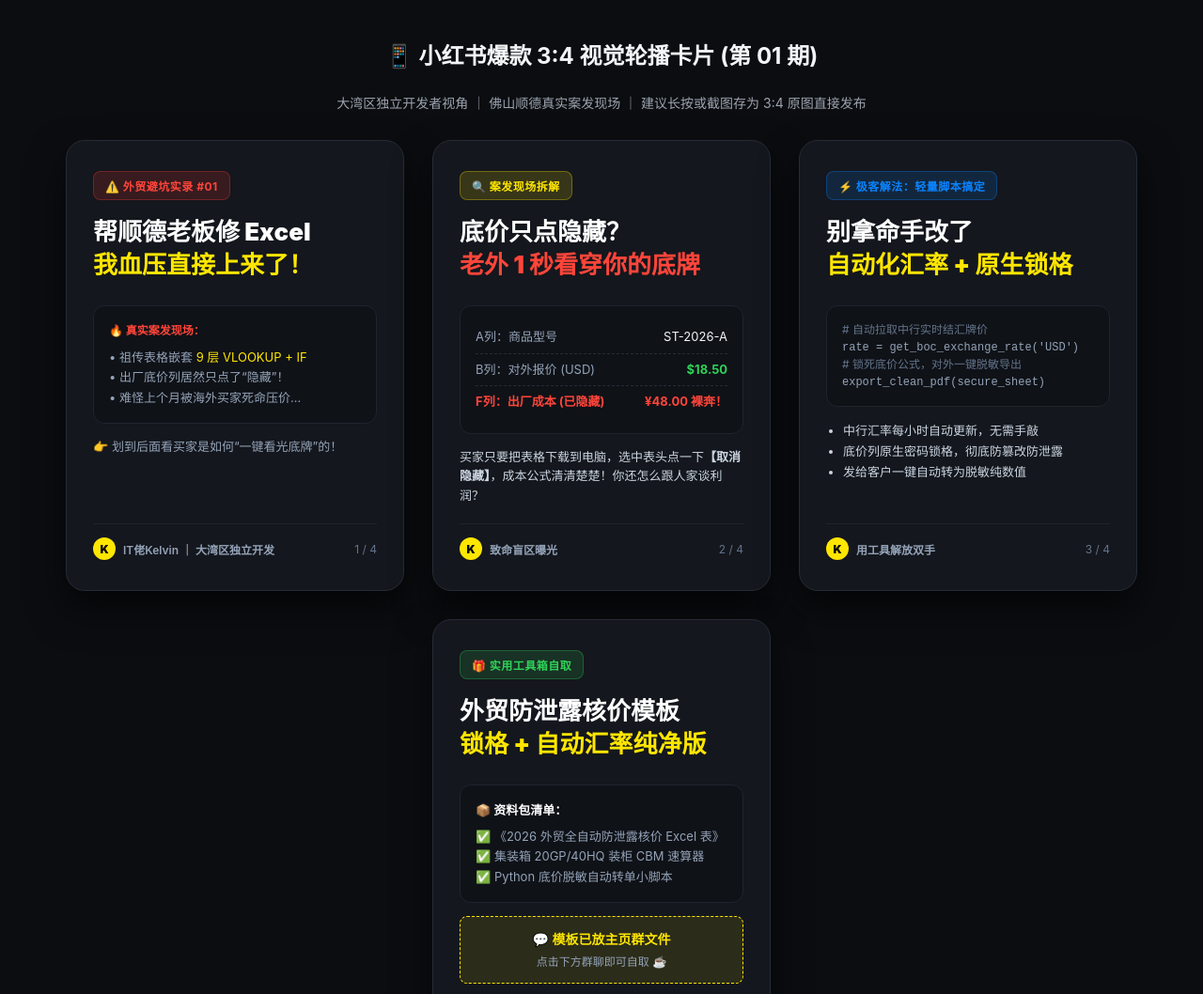
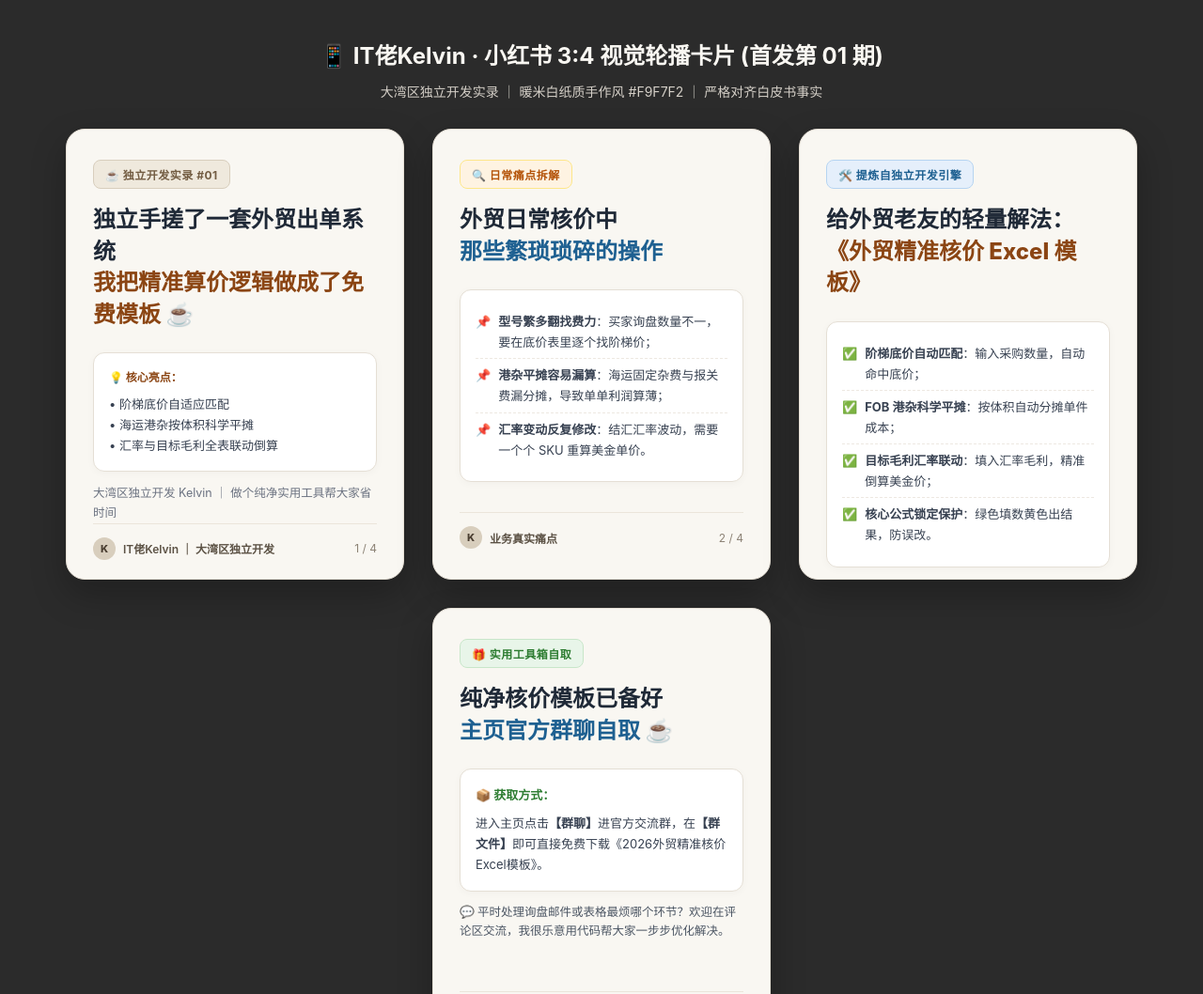
Before and after one commit to KelvinTsui820/kelvinflow-quote-engine, a website: page media_vault/cards/post1_carousel.html in a window 1280 px wide. Shown: the top 1058 px of the page at 94% size. Drawn offline with Linux system fonts and the light colour scheme.

Commit message:
fix(media_vault): purge legacy drafts and align post 01 with whitepaper

```diff
--- a/media_vault/cards/post1_carousel.html
+++ b/media_vault/cards/post1_carousel.html
@@ -2,27 +2,27 @@
 <html lang="zh-CN">
 <head>
   <meta charset="UTF-8">
-  <title>小红书 3:4 爆款轮播卡片预览 - 帮顺德老板修Excel</title>
+  <title>IT佬Kelvin · 小红书 3:4 视觉轮播卡片 (第 01 期)</title>
   <style>
     * { box-sizing: border-box; margin: 0; padding: 0; font-family: -apple-system, BlinkMacSystemFont, "PingFang SC", "Segoe UI", "Microsoft YaHei", sans-serif; }
-    body { background-color: #0b0d10; color: #fff; padding: 40px 20px; display: flex; flex-direction: column; align-items: center; }
-    h1 { font-size: 24px; margin-bottom: 24px; color: #f3f4f6; text-align: center; }
-    p.subtitle { color: #9ca3af; font-size: 14px; margin-bottom: 30px; text-align: center; }
+    body { background-color: #2b2b2b; color: #2c2825; padding: 40px 20px; display: flex; flex-direction: column; align-items: center; }
+    h1 { font-size: 24px; margin-bottom: 12px; color: #f9f7f2; text-align: center; font-weight: 700; }
+    p.subtitle { color: #d4cfc7; font-size: 14px; margin-bottom: 30px; text-align: center; }
 
     .carousel-container {
       display: flex;
       flex-wrap: wrap;
       gap: 30px;
       justify-content: center;
-      max-width: 1300px;
+      max-width: 1400px;
     }
 
-    /* 3:4 小红书黄金比例卡片 */
+    /* 3:4 小红书黄金比例卡片 - 暖米白纸质手作风 #F9F7F2 */
     .card {
       width: 360px;
       height: 480px;
-      background: #14171d;
-      border: 1px solid #262c36;
+      background: #F9F7F2;
+      border: 1px solid #E5DFD5;
       border-radius: 20px;
       padding: 32px 28px;
       display: flex;
@@ -30,12 +30,12 @@
       justify-content: space-between;
       position: relative;
       overflow: hidden;
-      box-shadow: 0 20px 40px rgba(0,0,0,0.6);
-      transition: transform 0.2s ease, border-color 0.2s ease;
+      box-shadow: 0 16px 36px rgba(0,0,0,0.25);
+      transition: transform 0.2s ease, box-shadow 0.2s ease;
     }
     .card:hover {
       transform: translateY(-4px);
-      border-color: #ffe600;
+      box-shadow: 0 20px 40px rgba(0,0,0,0.35);
     }
 
     /* 顶部 Tag */
@@ -45,111 +45,110 @@
       gap: 6px;
       font-size: 12px;
       font-weight: 700;
-      text-transform: uppercase;
       letter-spacing: 0.5px;
       padding: 6px 12px;
       border-radius: 8px;
       width: fit-content;
     }
-    .tag-red { background: rgba(255, 59, 48, 0.15); color: #ff453a; border: 1px solid rgba(255, 59, 48, 0.3); }
-    .tag-yellow { background: rgba(255, 230, 0, 0.15); color: #ffe600; border: 1px solid rgba(255, 230, 0, 0.3); }
-    .tag-blue { background: rgba(10, 132, 255, 0.15); color: #0a84ff; border: 1px solid rgba(10, 132, 255, 0.3); }
-    .tag-green { background: rgba(48, 209, 88, 0.15); color: #30d158; border: 1px solid rgba(48, 209, 88, 0.3); }
+    .tag-warm { background: #EFE9DD; color: #735D43; border: 1px solid #D8CEBD; }
+    .tag-blue { background: #E5EFFB; color: #1E6091; border: 1px solid #B6D4F1; }
+    .tag-green { background: #E8F5E9; color: #2E7D32; border: 1px solid #C8E6C9; }
+    .tag-amber { background: #FEF3E2; color: #B45309; border: 1px solid #FDE68A; }
 
     /* 大字标题 */
     .card-title {
-      font-size: 26px;
-      font-weight: 900;
-      line-height: 1.35;
-      color: #ffffff;
+      font-size: 24px;
+      font-weight: 800;
+      line-height: 1.4;
+      color: #1F2937;
       margin: 16px 0 12px 0;
     }
-    .highlight-yellow { color: #ffe600; }
-    .highlight-red { color: #ff453a; }
+    .highlight-brand { color: #8B4513; }
+    .highlight-accent { color: #1E6091; }
 
     .card-body {
-      font-size: 14px;
-      color: #cbd5e1;
-      line-height: 1.65;
+      font-size: 13.5px;
+      color: #4B5563;
+      line-height: 1.7;
       flex-grow: 1;
     }
 
-    /* 拟态 UI / 代码盒 */
-    .mock-box {
-      background: #0f1217;
-      border: 1px solid #1f242d;
+    /* 纸质便签拟态框 */
+    .memo-box {
+      background: #FFFFFF;
+      border: 1px solid #E5DFD5;
       border-radius: 12px;
       padding: 16px;
-      margin: 14px 0;
+      margin: 12px 0;
       font-size: 13px;
-      color: #94a3b8;
+      color: #374151;
+      box-shadow: 0 2px 8px rgba(0,0,0,0.03);
     }
-    .mock-excel-row {
+    .memo-row {
       display: flex;
-      justify-content: space-between;
+      align-items: flex-start;
+      gap: 8px;
       padding: 6px 0;
-      border-bottom: 1px dashed #262c36;
+      border-bottom: 1px dashed #EDE8E1;
     }
-    .mock-excel-row:last-child { border-bottom: none; }
-    .danger-text { color: #ff453a; font-weight: 700; }
-    .success-text { color: #30d158; font-weight: 700; }
+    .memo-row:last-child { border-bottom: none; }
 
     /* 底部博主标识 */
     .card-footer {
       display: flex;
       align-items: center;
       justify-content: space-between;
-      border-top: 1px solid #1f242d;
+      border-top: 1px solid #EBE5DB;
       padding-top: 14px;
       font-size: 12px;
-      color: #64748b;
+      color: #8C8275;
     }
     .author-badge {
       display: flex;
       align-items: center;
       gap: 8px;
-      color: #94a3b8;
+      color: #5C5245;
       font-weight: 600;
     }
     .author-avatar {
       width: 24px;
       height: 24px;
       border-radius: 50%;
-      background: #ffe600;
-      color: #000;
+      background: #D8CEBD;
+      color: #4A3E31;
       display: flex;
       align-items: center;
       justify-content: center;
-      font-size: 12px;
-      font-weight: 900;
+      font-size: 11px;
+      font-weight: 800;
     }
   </style>
 </head>
 <body>
 
-  <h1>📱 小红书爆款 3:4 视觉轮播卡片 (第 01 期)</h1>
-  <p class="subtitle">大湾区独立开发者视角 ｜ 佛山顺德真实案发现场 ｜ 建议长按或截图存为 3:4 原图直接发布</p>
+  <h1>📱 IT佬Kelvin · 小红书 3:4 视觉轮播卡片 (首发第 01 期)</h1>
+  <p class="subtitle">大湾区独立开发实录 ｜ 暖米白纸质手作风 #F9F7F2 ｜ 严格对齐白皮书事实</p>
 
   <div class="carousel-container">
 
     <!-- Card 1: 封面 -->
     <div class="card">
       <div>
-        <div class="tag tag-red">⚠️ 外贸避坑实录 #01</div>
+        <div class="tag tag-warm">☕ 独立开发实录 #01</div>
         <div class="card-title">
-          帮顺德老板修 Excel<br/>
-          <span class="highlight-yellow">我血压直接上来了！</span>
+          独立手搓了一套外贸出单系统<br/>
+          <span class="highlight-brand">我把精准算价逻辑做成了免费模板 ☕</span>
         </div>
       </div>
       <div class="card-body">
-        <div class="mock-box">
-          <div style="font-size: 12px; color: #ff453a; font-weight: bold; margin-bottom: 8px;">🔥 真实案发现场：</div>
-          <div>• 祖传表格嵌套 <span class="highlight-yellow">9 层 VLOOKUP + IF</span></div>
-          <div>• 出厂底价列居然只点了“隐藏”！</div>
-          <div>• 难怪上个月被海外买家死命压价...</div>
+        <div class="memo-box">
+          <div style="font-size: 12px; color: #8B4513; font-weight: bold; margin-bottom: 6px;">💡 核心亮点：</div>
+          <div>• 阶梯底价自适应匹配</div>
+          <div>• 海运港杂按体积科学平摊</div>
+          <div>• 汇率与目标毛利全表联动倒算</div>
         </div>
-        <p style="font-size: 13px; color: #94a3b8; margin-top: 10px;">
-          👉 划到后面看买家是如何“一键看光底牌”的！
+        <p style="font-size: 12.5px; color: #6B7280; margin-top: 8px;">
+          大湾区独立开发 Kelvin ｜ 做个纯净实用工具帮大家省时间
         </p>
       </div>
       <div class="card-footer">
@@ -161,99 +160,102 @@
       </div>
     </div>
 
-    <!-- Card 2: 案发现场 -->
+    <!-- Card 2: 痛点 -->
     <div class="card">
       <div>
-        <div class="tag tag-yellow">🔍 案发现场拆解</div>
+        <div class="tag tag-amber">🔍 日常痛点拆解</div>
         <div class="card-title">
-          底价只点隐藏？<br/>
-          <span class="highlight-red">老外 1 秒看穿你的底牌</span>
+          外贸日常核价中<br/>
+          <span class="highlight-accent">那些繁琐琐碎的操作</span>
         </div>
       </div>
       <div class="card-body">
-        <div class="mock-box">
-          <div class="mock-excel-row">
-            <span>A列：商品型号</span>
-            <span style="color:#f3f4f6;">ST-2026-A</span>
+        <div class="memo-box">
+          <div class="memo-row">
+            <span>📌</span>
+            <span><b>型号繁多翻找费力</b>：买家询盘数量不一，要在底价表里逐个找阶梯价；</span>
           </div>
-          <div class="mock-excel-row">
-            <span>B列：对外报价 (USD)</span>
-            <span class="success-text">$18.50</span>
+          <div class="memo-row">
+            <span>📌</span>
+            <span><b>港杂平摊容易漏算</b>：海运固定杂费与报关费漏分摊，导致单单利润算薄；</span>
           </div>
-          <div class="mock-excel-row">
-            <span class="danger-text">F列：出厂成本 (已隐藏)</span>
-            <span class="danger-text">¥48.00 裸奔！</span>
+          <div class="memo-row">
+            <span>📌</span>
+            <span><b>汇率变动反复修改</b>：结汇汇率波动，需要一个个 SKU 重算美金单价。</span>
           </div>
         </div>
-        <p style="font-size: 13px; color: #cbd5e1; line-height: 1.6;">
-          买家只要把表格下载到电脑，选中表头点一下<b>【取消隐藏】</b>，成本公式清清楚楚！你还怎么跟人家谈利润？
+      </div>
+      <div class="card-footer">
+        <div class="author-badge">
+          <div class="author-avatar">K</div>
+          <span>业务真实痛点</span>
+        </div>
+        <span>2 / 4</span>
+      </div>
+    </div>
+
+    <!-- Card 3: 交付 -->
+    <div class="card">
+      <div>
+        <div class="tag tag-blue">🛠️ 提炼自独立开发引擎</div>
+        <div class="card-title">
+          给外贸老友的轻量解法：<br/>
+          <span class="highlight-brand">《外贸精准核价 Excel 模板》</span>
+        </div>
+      </div>
+      <div class="card-body">
+        <div class="memo-box">
+          <div class="memo-row">
+            <span>✅</span>
+            <span><b>阶梯底价自动匹配</b>：输入采购数量，自动命中底价；</span>
+          </div>
+          <div class="memo-row">
+            <span>✅</span>
+            <span><b>FOB 港杂科学平摊</b>：按体积自动分摊单件成本；</span>
+          </div>
+          <div class="memo-row">
+            <span>✅</span>
+            <span><b>目标毛利汇率联动</b>：填入汇率毛利，精准倒算美金价；</span>
+          </div>
+          <div class="memo-row">
+            <span>✅</span>
+            <span><b>核心公式锁定保护</b>：绿色填数黄色出结果，防误改。</span>
+          </div>
+        </div>
+      </div>
+      <div class="card-footer">
+        <div class="author-badge">
+          <div class="author-avatar">K</div>
+          <span>实用工具交付</span>
+        </div>
+        <span>3 / 4</span>
+      </div>
+    </div>
+
+    <!-- Card 4: 行动 -->
+    <div class="card">
+      <div>
+        <div class="tag tag-green">🎁 实用工具箱自取</div>
+        <div class="card-title">
+          纯净核价模板已备好<br/>
+          <span class="highlight-accent">主页官方群聊自取 ☕</span>
+        </div>
+      </div>
+      <div class="card-body">
+        <div class="memo-box">
+          <div style="font-weight: 700; color: #2E7D32; margin-bottom: 8px;">📦 获取方式：</div>
+          <div style="line-height: 1.7;">
+            进入主页点击<b>【群聊】</b>进官方交流群，在<b>【群文件】</b>即可直接免费下载《2026外贸精准核价Excel模板》。
+          </div>
+        </div>
+        <p style="font-size: 12.5px; color: #4B5563; line-height: 1.6; margin-top: 10px;">
+          💬 平时处理询盘邮件或表格最烦哪个环节？欢迎在评论区交流，我很乐意用代码帮大家一步步优化解决。
         </p>
       </div>
       <div class="card-footer">
         <div class="author-badge">
           <div class="author-avatar">K</div>
-          <span>致命盲区曝光</span>
-        </div>
-        <span>2 / 4</span>
-      </div>
-    </div>
-
-    <!-- Card 3: 程序员解法 -->
-    <div class="card">
-      <div>
-        <div class="tag tag-blue">⚡ 极客解法：轻量脚本搞定</div>
-        <div class="card-title">
-          别拿命手改了<br/>
-          <span class="highlight-yellow">自动化汇率 + 原生锁格</span>
-        </div>
-      </div>
-      <div class="card-body">
-        <div class="mock-box" style="font-family: monospace; font-size: 12px; line-height: 1.5;">
-          <span style="color: #64748b;"># 自动拉取中行实时结汇牌价</span><br/>
-          rate = get_boc_exchange_rate('USD')<br/>
-          <span style="color: #64748b;"># 锁死底价公式，对外一键脱敏导出</span><br/>
-          export_clean_pdf(secure_sheet)
-        </div>
-        <ul style="padding-left: 18px; font-size: 13px; color: #cbd5e1; line-height: 1.7;">
-          <li>中行汇率每小时自动更新，无需手敲</li>
-          <li>底价列原生密码锁格，彻底防篡改防泄露</li>
-          <li>发给客户一键自动转为脱敏纯数值</li>
-        </ul>
-      </div>
-      <div class="card-footer">
-        <div class="author-badge">
-          <div class="author-avatar">K</div>
-          <span>用工具解放双手</span>
-        </div>
-        <span>3 / 4</span>
-      </div>
-    </div>
-
-    <!-- Card 4: 行动诱饵 -->
-    <div class="card">
-      <div>
-        <div class="tag tag-green">🎁 实用工具箱自取</div>
-        <div class="card-title">
-          外贸防泄露核价模板<br/>
-          <span class="highlight-yellow">锁格 + 自动汇率纯净版</span>
-        </div>
-      </div>
-      <div class="card-body">
-        <div class="mock-box">
-          <div style="font-weight: bold; color: #fff; margin-bottom: 6px;">📦 资料包清单：</div>
-          <div>✅ 《2026 外贸全自动防泄露核价 Excel 表》</div>
-          <div>✅ 集装箱 20GP/40HQ 装柜 CBM 速算器</div>
-          <div>✅ Python 底价脱敏自动转单小脚本</div>
-        </div>
-        <div style="background: rgba(255,230,0,0.1); border: 1px dashed #ffe600; padding: 12px; border-radius: 8px; text-align: center; margin-top: 12px;">
-          <span style="color: #ffe600; font-weight: bold; font-size: 14px;">💬 模板已放主页群文件</span><br/>
-          <span style="font-size: 12px; color: #94a3b8;">点击下方群聊即可自取 ☕</span>
-        </div>
-      </div>
-      <div class="card-footer">
-        <div class="author-badge">
-          <div class="author-avatar">K</div>
-          <span>IT佬Kelvin ｜ 独立全栈</span>
+          <span>IT佬Kelvin ｜ 大湾区独立开发</span>
         </div>
         <span>4 / 4</span>
       </div>
```
Also changed, not shown: media_vault/START_NEW_CONVERSATION_PROMPT.md (added, +37 -0 lines), media_vault/calendar/content_calendar_adaptive.md (+19 -18 lines), media_vault/scripts/xiaohongshu/post_01_master_ready.md (+60 -74 lines), media_vault/strategy/launch_sop_full.md (+5 -3 lines), media_vault/strategy/warming_up_sop.md (+2 -2 lines), 1 other file.
